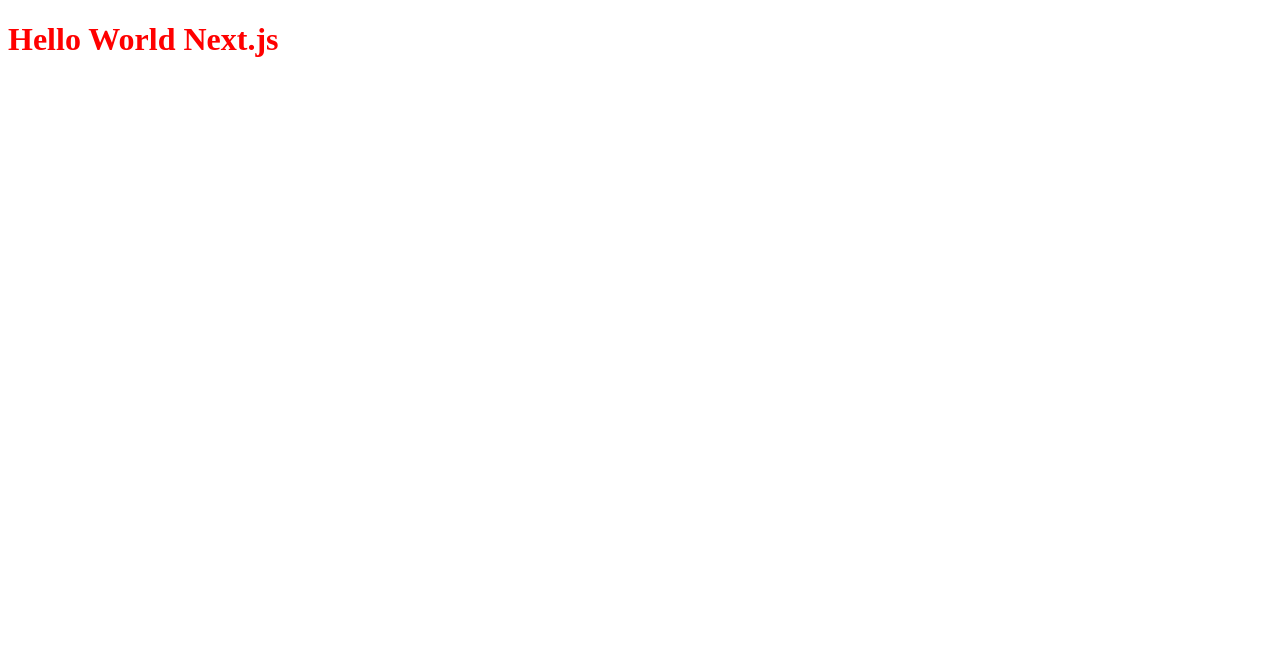
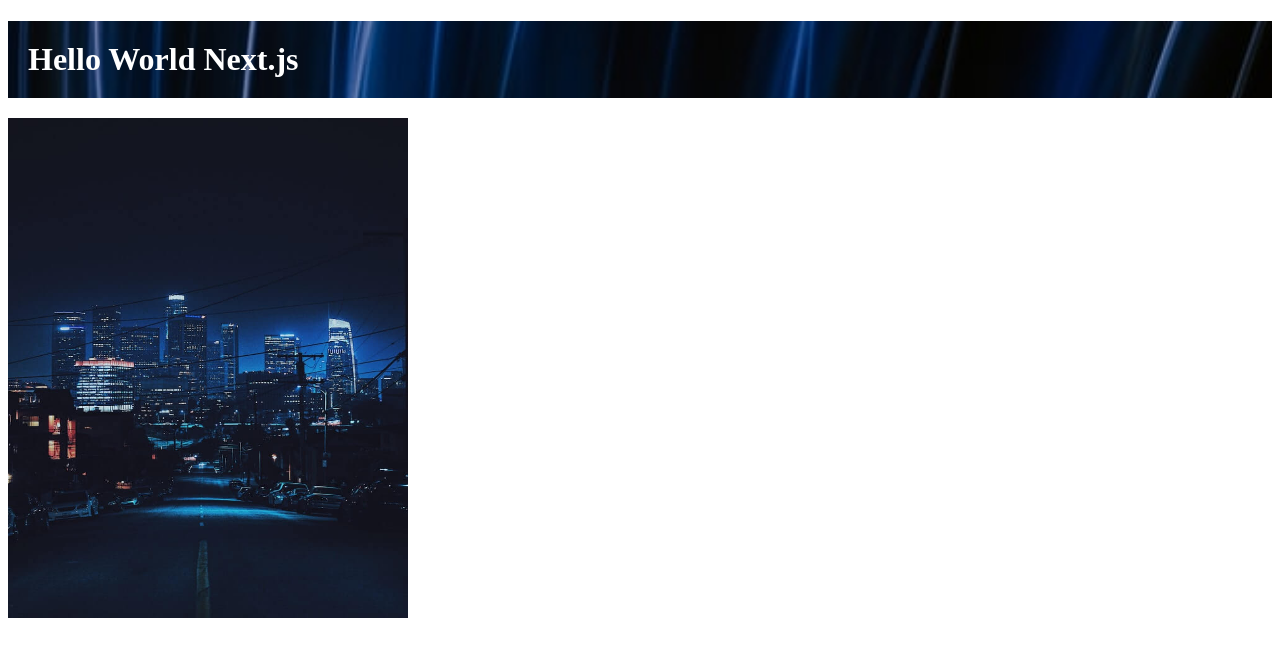
Before and after one commit to KaioRodrigoDev/TodoList, a Next.js app: page / in a window 1280 px wide. Shown: the top 656 px of the page. Built offline with nearby package versions, Linux system fonts and the light colour scheme.

Commit message:
Utilização de Assets

```diff
--- a/pages/index.js
+++ b/pages/index.js
@@ -1,5 +1,6 @@
 import Head from 'next/head'
 import styles from '../styles/Home.module.css'
+import Image from 'next/image'
 
 export default function Home() {
   return (
@@ -11,6 +12,12 @@
       <div>
         <h1 className={styles.title}>Hello World Next.js</h1>
       </div>
+      <Image
+        src="/images/city.jpg"
+        width="400px"
+        height="500px"
+        alt="Cidade a noite"
+      />
     </>
   )
 }
--- a/styles/Home.module.css
+++ b/styles/Home.module.css
@@ -1,3 +1,8 @@
 .title {
-  color: red;
+  color: #fff;
+  background-image: url('/images/pattern.jpg');
+  background-size: cover;
+  background-position: center;
+  padding: 20px;
+  margin-bottom: 20px;
 }
```
Also changed, not shown: public/images/city.jpg (added), public/images/pattern.jpg (added).
